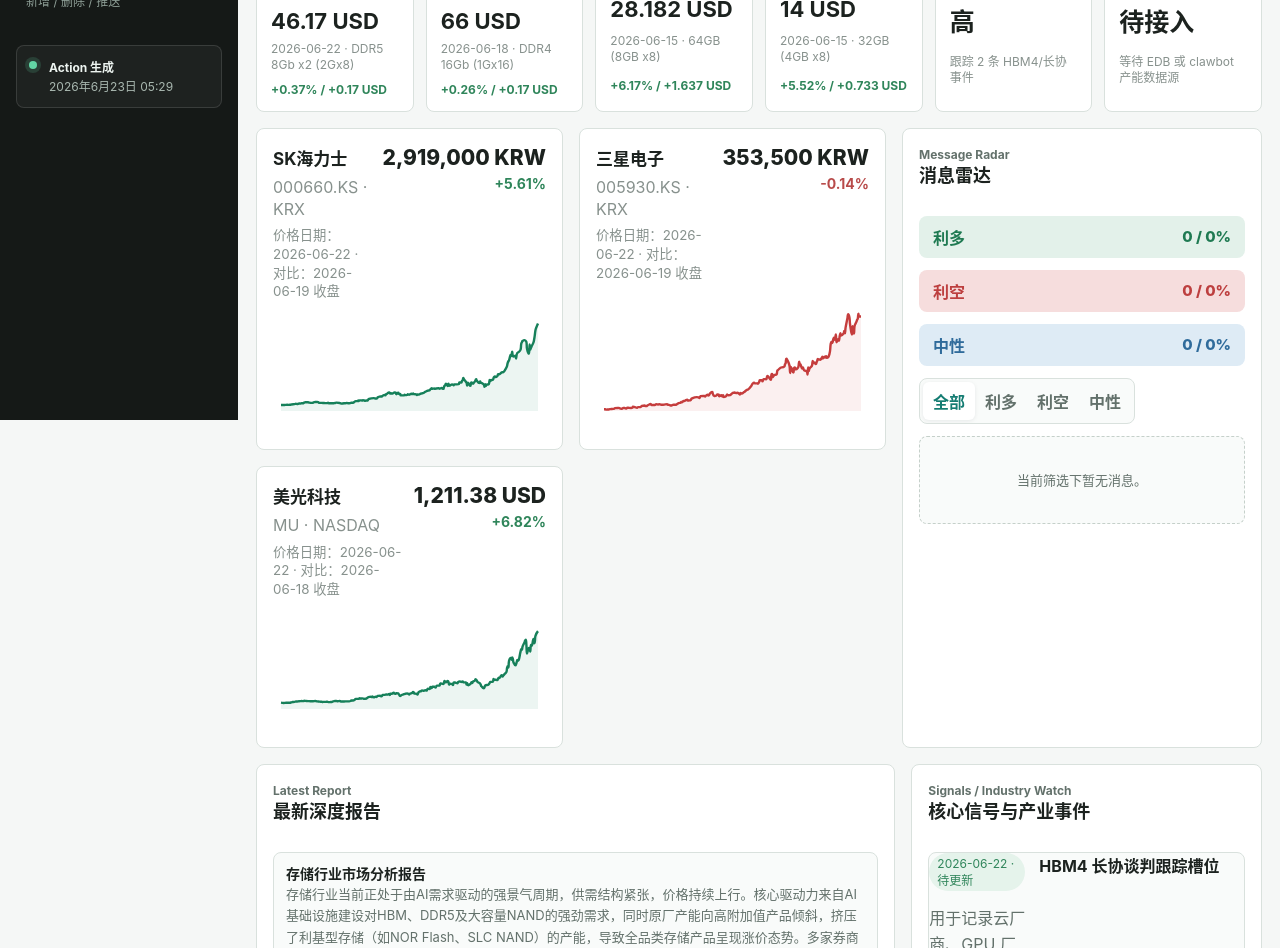
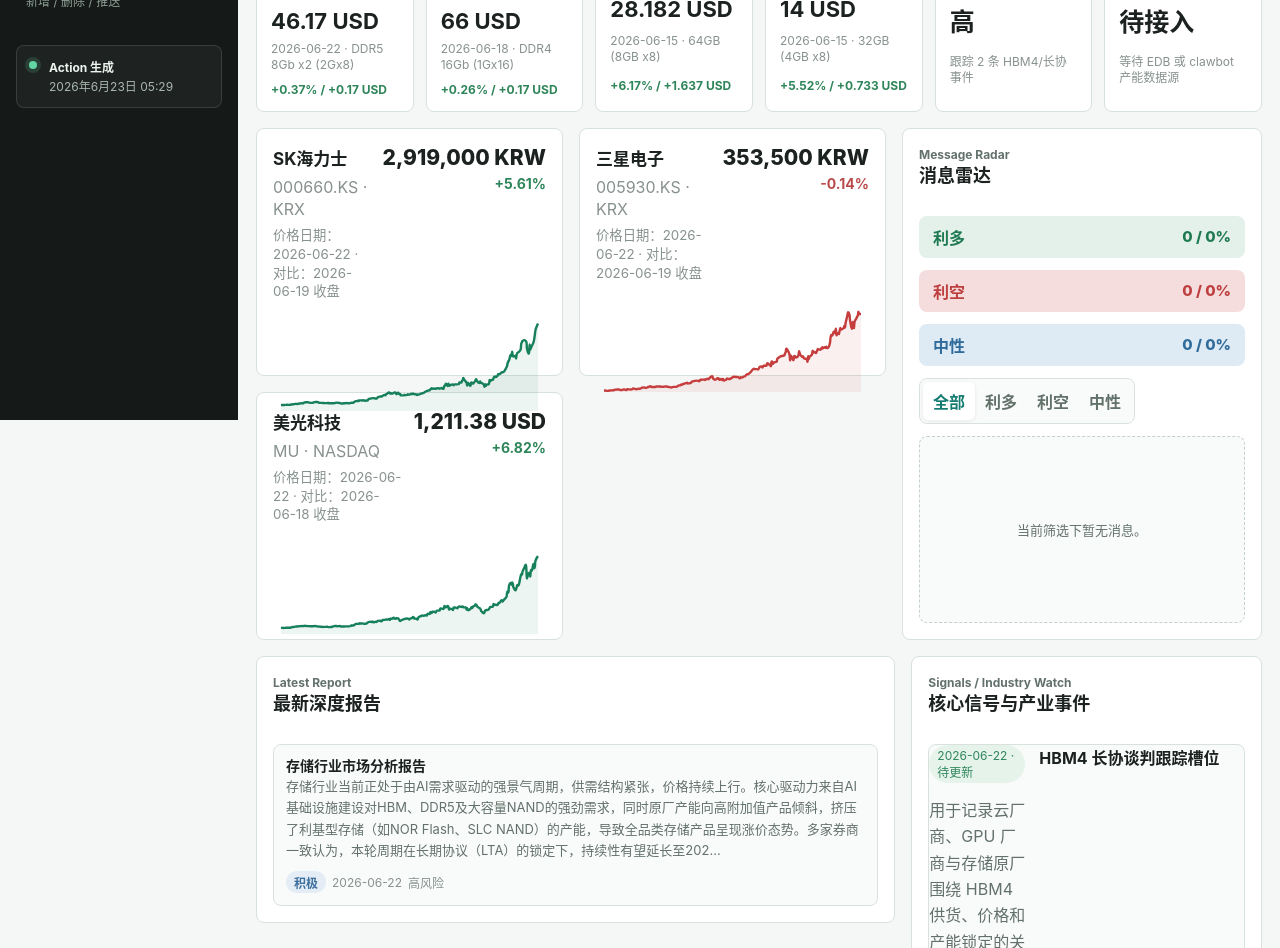
Before and after one commit to Jareddeng/memory-visualization-dashboard, a React (Vite) app: page / in a window 1280 px wide. Shown: the part 380-1328 px from the top of the page. Built offline with nearby package versions, Linux system fonts and the light colour scheme.

Commit message:
Constrain overview radar height

```diff
--- a/src/main.tsx
+++ b/src/main.tsx
@@ -1222,7 +1222,7 @@
       </div>
       {filtered.length ? (
         <div className="radar-list">
-          {filtered.slice(0, 12).map((record) => (
+          {filtered.map((record) => (
             <article className="radar-item" key={record.id}>
               <div>
                 <span className={`pill ${record.impact}`}>{impactLabel(record.impact)}</span>
--- a/src/styles.css
+++ b/src/styles.css
@@ -419,7 +419,7 @@
 .overview-market-grid {
   display: grid;
   grid-template-columns: minmax(0, 1fr) minmax(0, 1fr) minmax(360px, 1.05fr);
-  grid-template-rows: repeat(4, minmax(116px, auto));
+  grid-template-rows: repeat(4, 116px);
   gap: 16px;
   align-items: stretch;
 }
@@ -427,6 +427,10 @@
 .overview-radar-panel {
   grid-column: 3;
   grid-row: 1 / span 4;
+  min-height: 0;
+  overflow: hidden;
+  display: grid;
+  grid-template-rows: auto minmax(0, 1fr);
 }
 
 .kpi-card,
@@ -671,7 +675,10 @@
 
 .message-radar {
   display: grid;
+  grid-template-rows: auto auto minmax(0, 1fr);
   gap: 12px;
+  min-height: 0;
+  overflow: hidden;
 }
 
 .radar-distribution {
@@ -770,7 +777,12 @@
 
 .radar-list {
   display: grid;
+  align-content: start;
   gap: 10px;
+  min-height: 0;
+  overflow-y: auto;
+  padding-right: 4px;
+  scrollbar-gutter: stable;
 }
 
 .radar-item {
```
